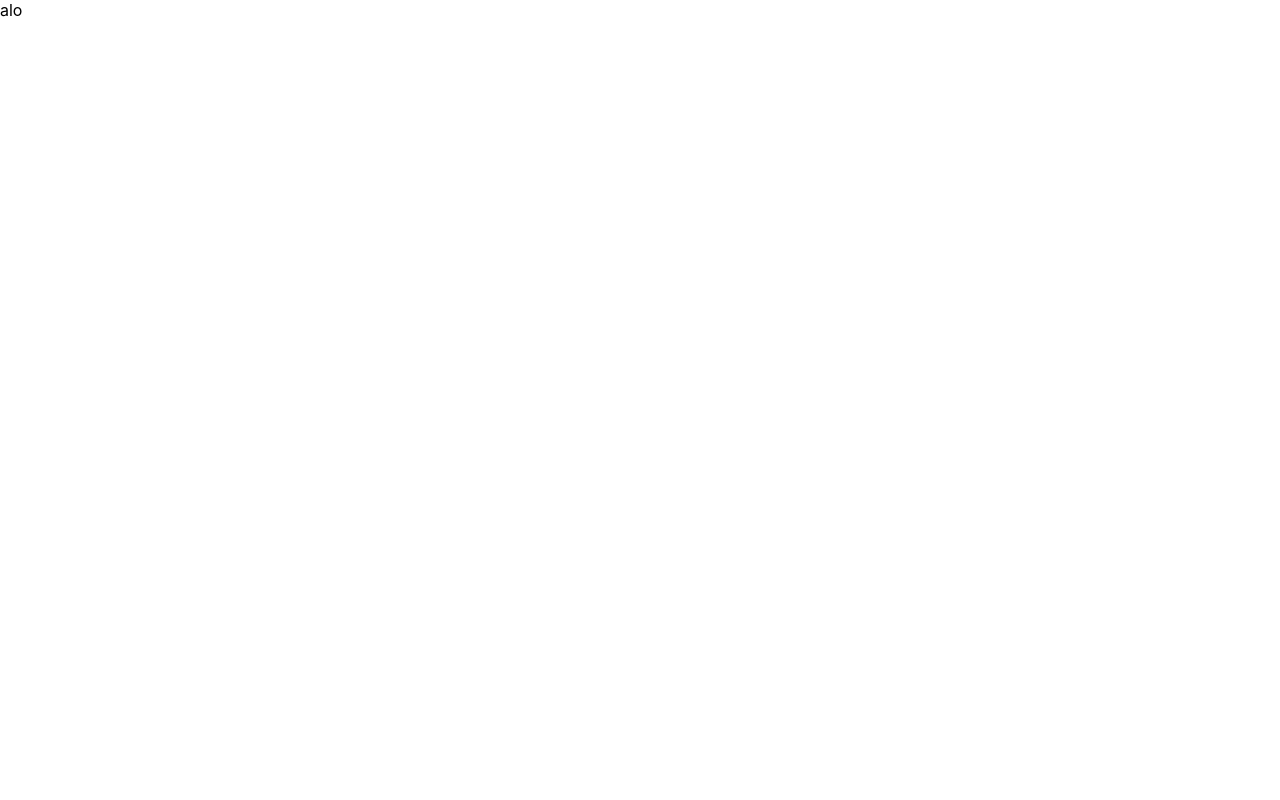
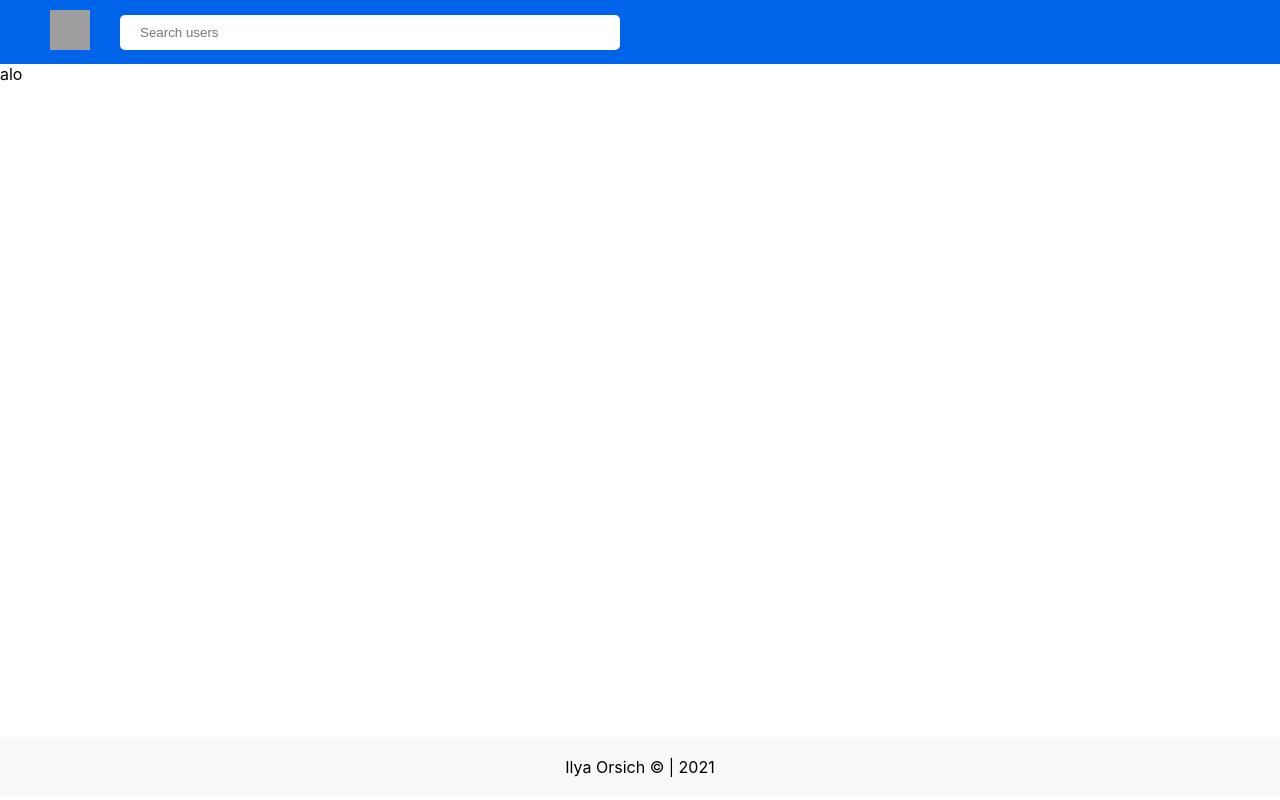
Before and after one commit to iForced/github-info, a Next.js app: page / in a window 1280 px wide. Built offline with nearby package versions, Linux system fonts and the light colour scheme; grey boxes are pictures that could not be loaded.

Commit message:
create layout

```diff
--- a/pages/index.tsx
+++ b/pages/index.tsx
@@ -1,9 +1,12 @@
 import type { NextPage } from 'next'
+import Layout from "../src/components/Layout";
 
 const Home: NextPage = () => {
   return (
     <div>
-      alo
+        <Layout>
+            alo
+        </Layout>
     </div>
   )
 }
--- /dev/null
+++ b/src/components/Layout.module.css
@@ -0,0 +1,26 @@
+.header {
+    display: flex;
+    align-items: center;
+    background-color: #0064EB;
+    padding: 10px 50px;
+}
+.logo,
+.search {
+    margin-right: 30px;
+}
+.search_input {
+    border: none;
+    border-radius: 5px;
+    padding: 10px 20px;
+    width: 500px;
+}
+.main {
+    min-height: calc(100vh - 127px);
+}
+.footer {
+    display: flex;
+    justify-content: center;
+    align-items: center;
+    background-color: #F9F9F9;
+    padding: 20px 50px;
+}
--- /dev/null
+++ b/src/components/Layout.tsx
@@ -0,0 +1,33 @@
+import React, {FC} from 'react';
+import s from './Layout.module.css'
+import Head from "next/head";
+import Image from 'next/image'
+import Link from 'next/link';
+
+const Layout: FC = ({children}) => {
+    return (
+        <>
+            <Head>
+                <title>GitHub info</title>
+            </Head>
+            <header className={s.header}>
+                <div className={s.logo}>
+                    <Link href='/'>
+                        <a>
+                            <Image src='/github-logo.svg' width={40} height={40}/>
+                        </a>
+                    </Link>
+                </div>
+                <div className={s.search}>
+                    <input className={s.search_input} type="text" placeholder='Search users'/>
+                </div>
+            </header>
+            <main className={s.main}>{children}</main>
+            <footer className={s.footer}>
+                Ilya Orsich &copy; | 2021
+            </footer>
+        </>
+    )
+};
+
+export default Layout;
--- /dev/null
+++ b/src/redux/reducers/userRepoReducer.ts
@@ -0,0 +1,3 @@
+export const userRepoReducer = (state: any, action: any): any => {
+
+}
```
Also changed, not shown: src/redux/store.ts (added, +15 -0 lines).
